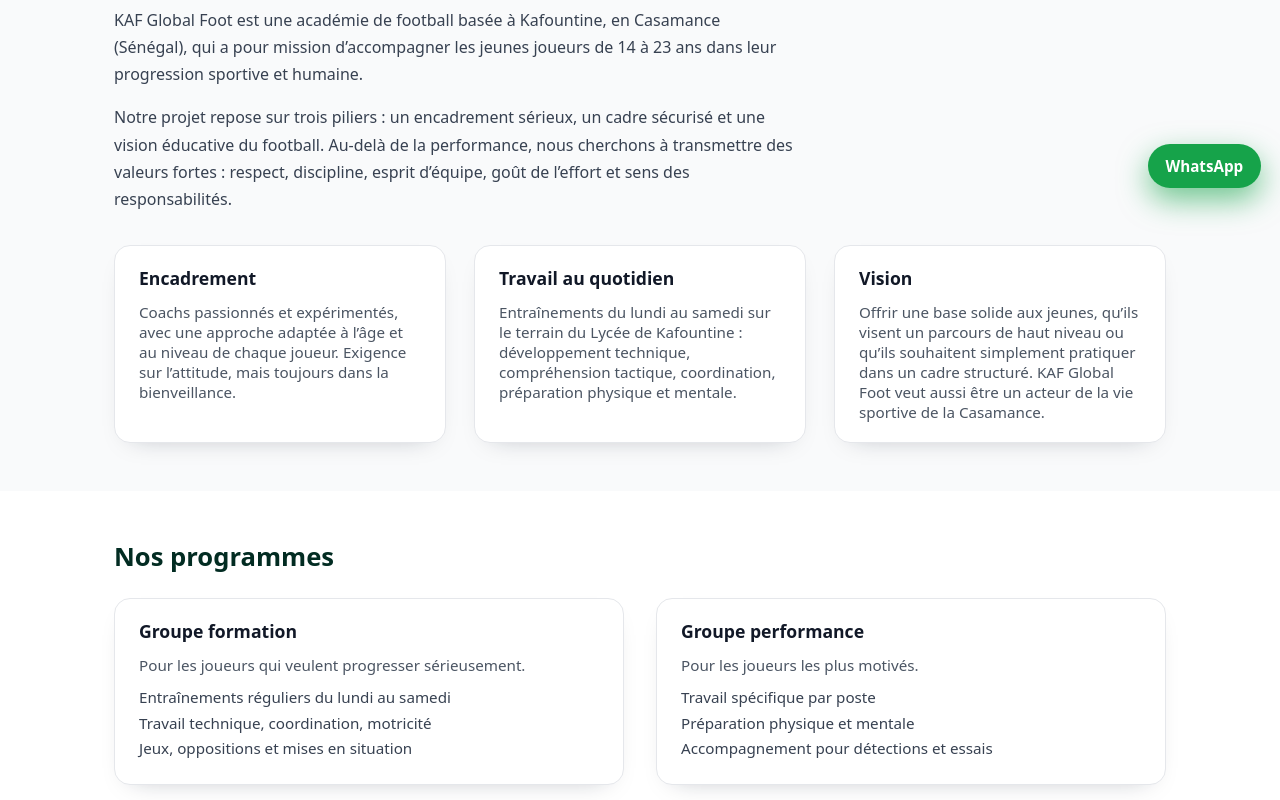
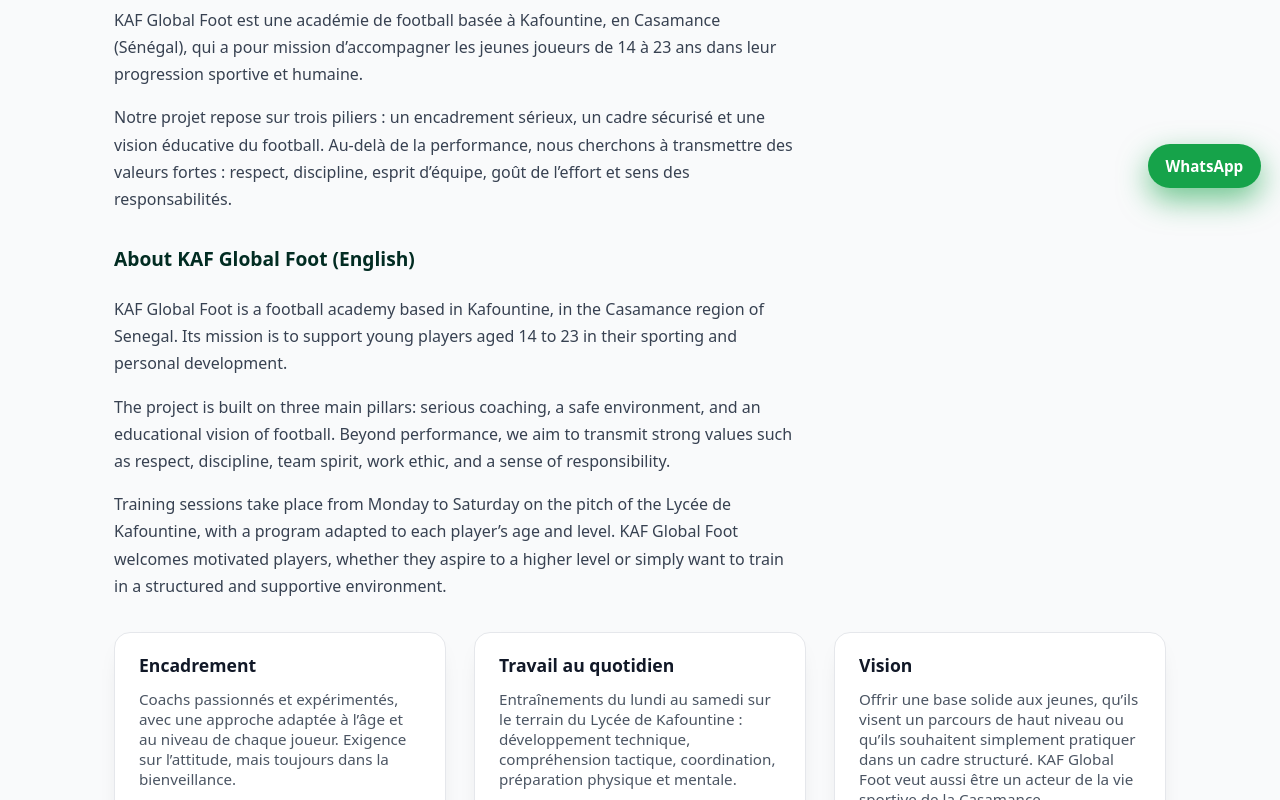
Before and after one commit to meliusmum-sketch/KAF-GLOBAL-FOOT, a Next.js app: page / in a window 1280 px wide. Shown: the part 593-1393 px from the top of the page. Built offline with nearby package versions, Linux system fonts and the light colour scheme.

Commit message:
Update index.js

```diff
--- a/pages/index.js
+++ b/pages/index.js
@@ -85,6 +85,37 @@ export default function Home() {
                 de la performance, nous cherchons à transmettre des valeurs
                 fortes : respect, discipline, esprit d’équipe, goût de l’effort
                 et sens des responsabilités.
+              </p>
+
+              {/* Bloc anglais */}
+              <h3
+                className="section-title"
+                style={{ fontSize: "1.2rem", marginTop: "2rem" }}
+              >
+                About KAF Global Foot (English)
+              </h3>
+
+              <p className="section-text">
+                KAF Global Foot is a football academy based in Kafountine, in
+                the Casamance region of Senegal. Its mission is to support young
+                players aged 14 to 23 in their sporting and personal
+                development.
+              </p>
+
+              <p className="section-text" style={{ marginTop: "1rem" }}>
+                The project is built on three main pillars: serious coaching, a
+                safe environment, and an educational vision of football. Beyond
+                performance, we aim to transmit strong values such as respect,
+                discipline, team spirit, work ethic, and a sense of
+                responsibility.
+              </p>
+
+              <p className="section-text" style={{ marginTop: "1rem" }}>
+                Training sessions take place from Monday to Saturday on the
+                pitch of the Lycée de Kafountine, with a program adapted to each
+                player’s age and level. KAF Global Foot welcomes motivated
+                players, whether they aspire to a higher level or simply want to
+                train in a structured and supportive environment.
               </p>
 
               <div className="grid-3" style={{ marginTop: "2rem" }}>
```
